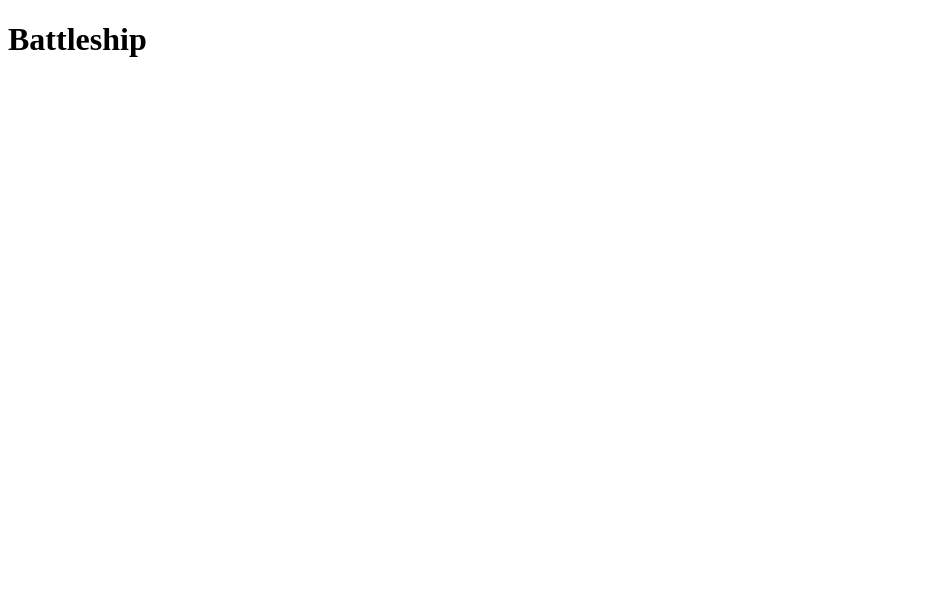
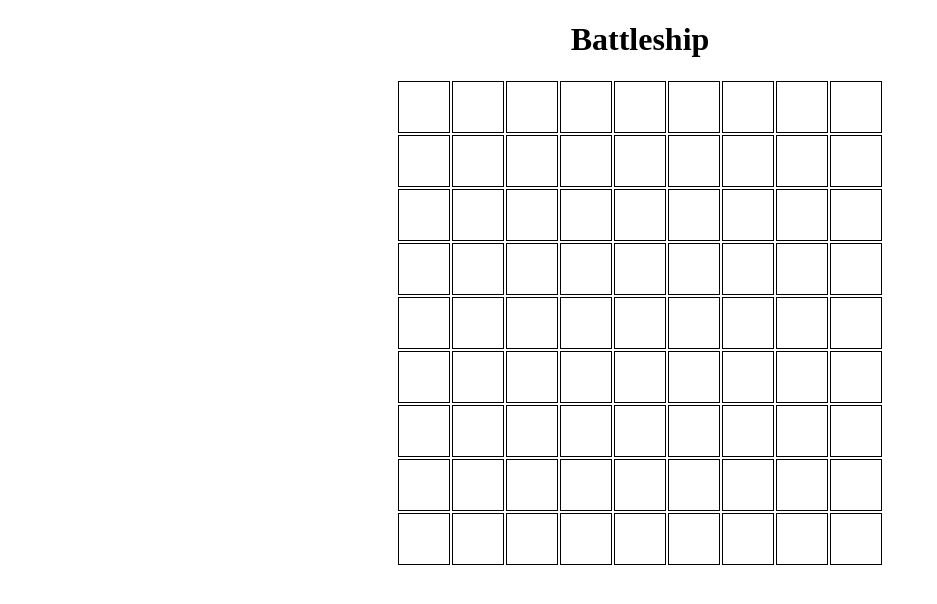
Before and after one commit to FuentesNina/Battleship-Game, a plain HTML site: page index.html in a window 1280 px wide. Shown: the whole page, without its empty margins (0-937 px from the left). Drawn offline with Linux system fonts and the light colour scheme.

Commit message:
phase 1 implemented

```diff
--- a/app.js
+++ b/app.js
@@ -63,6 +63,6 @@
   });
 });
 // Set the port to 5000
-const port = 5000;
+const port = 8000;
 // Tell the port to listen for requests on localhost:5000
 server.listen(port, () => console.log("Server is running on port", port));
--- a/assets/css/index.css
+++ b/assets/css/index.css
@@ -1 +1,26 @@
 /* Your code here */
+h1, p {
+    text-align: center;
+}
+
+/* .boardGame {
+    margin-right: auto;
+    margin-left: auto;
+} */
+
+.square {
+    border-style: solid;
+    border-width: 1px;
+    border-color: black;
+    height: 50px;
+    width: 50px;
+    margin: 1px;
+    display: flex;
+    justify-content: center;
+    align-items: center;
+}
+
+.row {
+    display: flex;
+    justify-content: center;
+}
--- a/assets/js/index.js
+++ b/assets/js/index.js
@@ -7,3 +7,47 @@
 console.log(board.grid);
 
 // Your code here
+
+
+
+window.addEventListener('DOMContentLoaded', () => {
+    const boardGame = document.createElement('div');
+    boardGame.setAttribute('class', 'boardgame');
+
+    board.grid.forEach((line, row) => {
+        const newRow = document.createElement('div');
+        newRow.setAttribute('class','row')
+
+        line.forEach((value, col) => {
+            const square = document.createElement('div');
+            square.setAttribute('class', 'square');
+            square.setAttribute('data-row', row);
+            square.setAttribute('data-col', col);
+            newRow.appendChild(square);
+
+            square.addEventListener('click', () => {
+                if (board.isGameOver() === false) {
+                    const hit = board.makeHit(row, col);
+
+                    if (hit === null) {
+                        square.style.backgroundColor = 'red';
+                    } else if (hit !== null) {
+                        square.style.backgroundColor = 'green';
+                        square.innerText = hit;
+                    }
+                } else {
+                    // add message on top
+                    const message = document.createElement('p');
+                    message.innerText = 'YOU WIN!';
+                    boardGame.before(message);
+                }
+            })
+        })
+
+        boardGame.appendChild(newRow);
+    })
+
+    document.body.appendChild(boardGame);
+
+
+})
```
